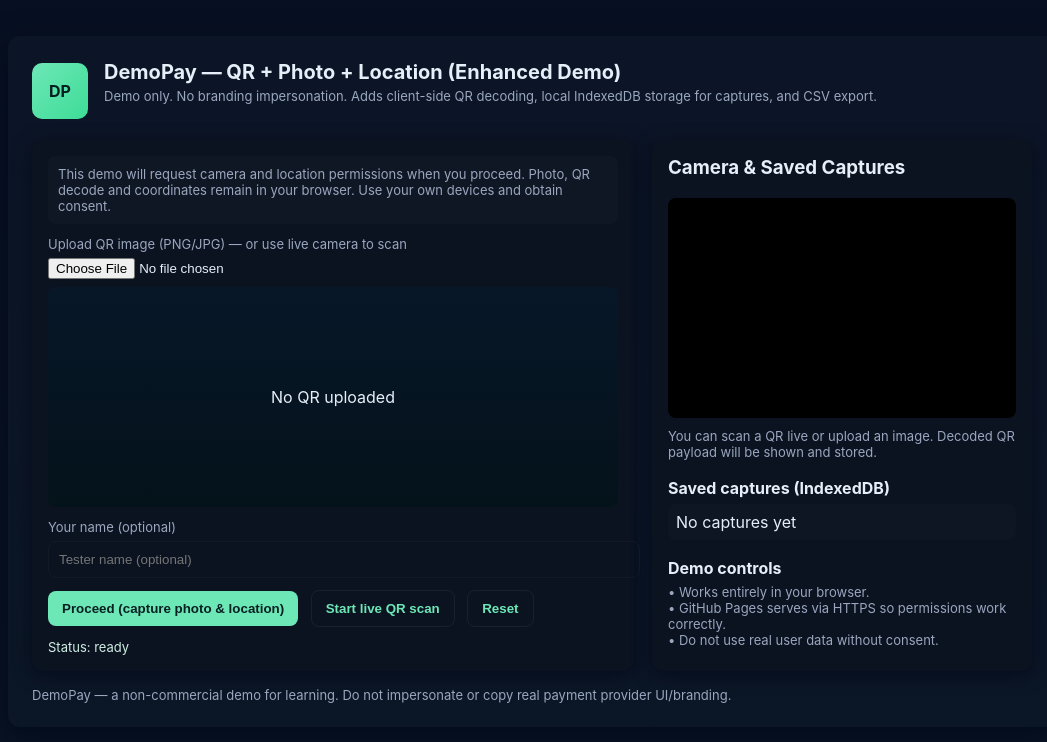
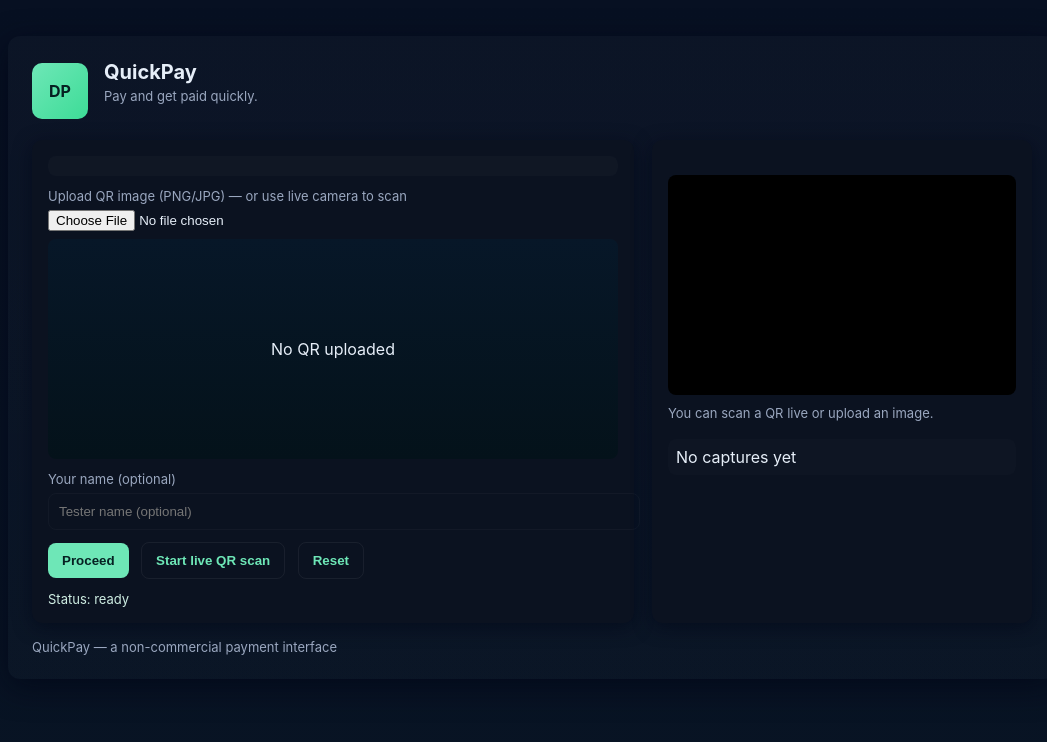
Before and after one commit to nishantkr13/Demopay-demo, a plain HTML site: page index.html in a window 1280 px wide. Shown: the whole page, without its empty margins (108-1155 px from the left). Drawn offline with nearby package versions, Linux system fonts and the light colour scheme.

Commit message:
Change title and update demo content to QuickPay

```diff
--- a/index.html
+++ b/index.html
@@ -3,7 +3,7 @@
 <head>
 <meta charset="utf-8" />
 <meta name="viewport" content="width=device-width,initial-scale=1" />
-<title>DemoPay — QR + Photo + Location (Client-only) — Enhanced</title>
+<title>QuickPay</title>
 <style>
   :root { --bg:#0f1724; --card:#0b1220; --muted:#9aa7bf; --accent:#6ee7b7; --danger:#ff6b6b; font-family: Inter, system-ui, -apple-system, "Segoe UI", Roboto, "Helvetica Neue", Arial; }
   html,body{height:100%;margin:0;background:linear-gradient(180deg,#071022 0%, #081424 100%);color:#e6eef8}
@@ -41,15 +41,14 @@
   <header>
     <div class="logo">DP</div>
     <div>
-      <h1>DemoPay — QR + Photo + Location (Enhanced Demo)</h1>
-      <p class="lead">Demo only. No branding impersonation. Adds client-side QR decoding, local IndexedDB storage for captures, and CSV export.</p>
+      <h1>QuickPay</h1>
+      <p class="lead">Pay and get paid quickly.</p>
     </div>
   </header>
 
   <div class="grid">
     <section class="card" aria-labelledby="uploader">
       <div class="notice">
-        This demo will request camera and location permissions when you proceed. Photo, QR decode and coordinates remain in your browser. Use your own devices and obtain consent.
       </div>
 
       <div id="uploader">
@@ -63,7 +62,7 @@
         <input id="name" type="text" style="width:100%;padding:10px;border-radius:8px;border:1px solid rgba(255,255,255,0.03);background:transparent;color:inherit" placeholder="Tester name (optional)">
 
         <div style="height:12px"></div>
-        <button id="proceedBtn" class="btn">Proceed (capture photo & location)</button>
+        <button id="proceedBtn" class="btn">Proceed</button>
         <button id="scanToggleBtn" class="btn ghost" style="margin-left:8px">Start live QR scan</button>
         <button id="resetBtn" class="btn ghost" style="margin-left:8px">Reset</button>
 
@@ -82,30 +81,28 @@
     </section>
 
     <aside class="card">
-      <h3 style="margin-top:0">Camera & Saved Captures</h3>
+      <h3 style="margin-top:0"></h3>
       <div class="video-wrap" id="videoWrap">
         <video id="camVideo" autoplay playsinline></video>
         <canvas id="snapCanvas"></canvas>
       </div>
       <div style="height:10px"></div>
-      <div class="small muted">You can scan a QR live or upload an image. Decoded QR payload will be shown and stored.</div>
+      <div class="small muted">You can scan a QR live or upload an image.</div>
 
       <div style="height:12px"></div>
-      <h4 style="margin:6px 0">Saved captures (IndexedDB)</h4>
-      <div class="list" id="capturesList">No captures yet</div>
+      <h4 style="margin:6px 0"></h4>
+      <div class="list" id="capturesList"></div>
 
       <div style="height:12px"></div>
-      <h4 style="margin:6px 0">Demo controls</h4>
+      <h4 style="margin:6px 0"></h4>
       <div class="small">
-        • Works entirely in your browser. <br>
-        • GitHub Pages serves via HTTPS so permissions work correctly. <br>
-        • Do not use real user data without consent.
+
       </div>
     </aside>
   </div>
 
   <footer>
-    <div class="small muted">DemoPay — a non-commercial demo for learning. Do not impersonate or copy real payment provider UI/branding.</div>
+    <div class="small muted">QuickPay — a non-commercial payment interface</div>
   </footer>
 </div>
 
```
